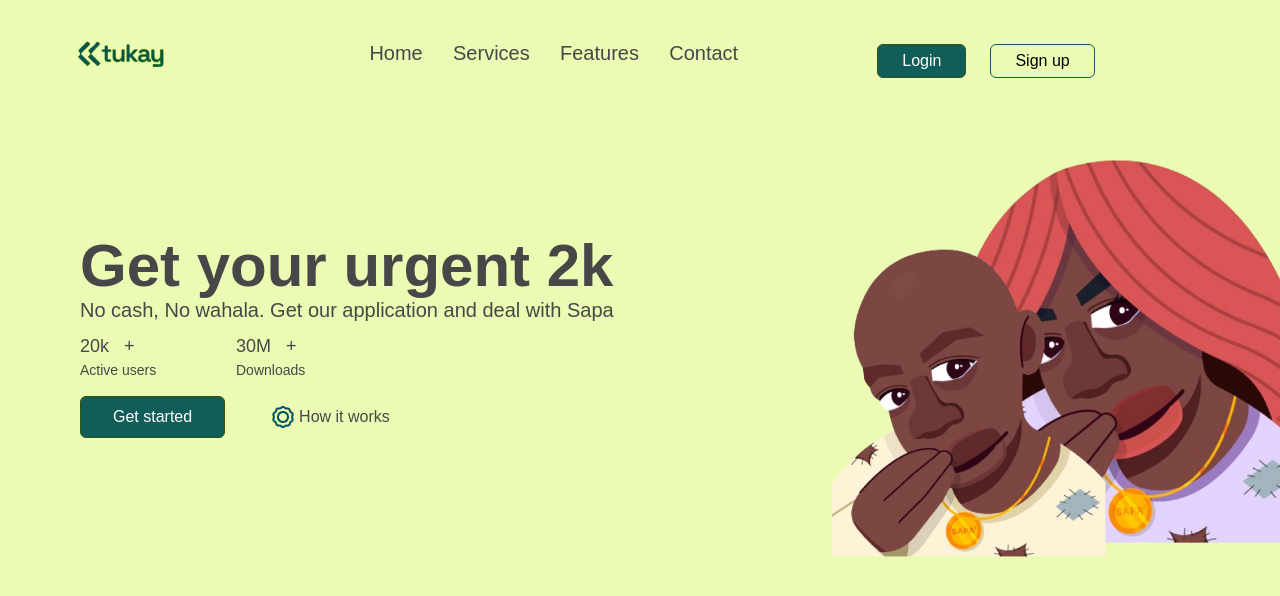
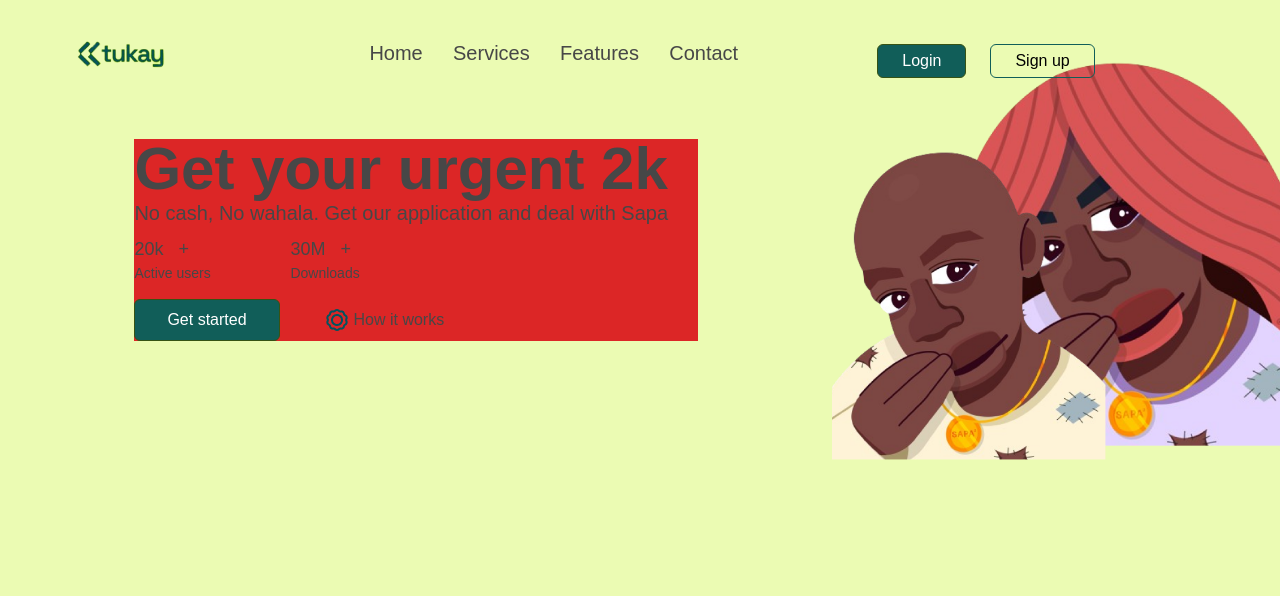
Before and after one commit to Nathaniyell/sapa-tukay, a React (Create React App) app: page / in a window 1280 px wide. Shown: the top 596 px of the page. Built offline with nearby package versions, Linux system fonts and the light colour scheme.

Commit message:
update Header.jsx and Hero.jsx

```diff
--- a/src/components/Header.jsx
+++ b/src/components/Header.jsx
@@ -7,7 +7,7 @@
   const navLinks = ["Home", "Services", "Features", "Contact"];
   const [navMobile, setNavMobile] = useState(false);
   return (
-    <nav className="flex flex-col md:flex-row items-center justify-between w-11/12 mx-auto pt-2">
+    <nav className="flex flex-col md:flex-row items-center justify-between w-11/12 mx-auto pt-2 z-10">
       <div className="flex items-center justify-between w-11/12 md:w-fit">
         <img src={Logo} alt="Logo" />
         <button
@@ -19,7 +19,7 @@
       </div>
       <div></div>
       <ul
-        className={`flex w-2/3 gap-2 lg:gap-2 md:w-1/3 mx-auto md:-mr-1 items-center justify-around md:bg-inherit flex-col md:flex-row bg-teal-600 ${
+        className={`z-10 flex w-2/3 gap-2 lg:gap-2 md:w-1/3 mx-auto md:-mr-1 items-center justify-around md:bg-inherit flex-col md:flex-row bg-teal-600 ${
           navMobile ? "translate-x-0" : "-translate-x-[200%]"
         } transition-transform md:transform-none`}
       >
@@ -34,7 +34,7 @@
           );
         })}
       </ul>
-      <aside className={`mt-4 flex flex-col md:flex-row md:gap-6 gap-4 items-center mx-auto ${
+      <aside className={`z-10 mt-4 flex flex-col md:flex-row md:gap-6 gap-4 items-center mx-auto ${
           navMobile ? "translate-x-0" : "-translate-x-[250%]"
         } transition-transform md:transform-none`}>
         <button className="border border-lime-900 bg-teal-800 text-white py-1 px-6 rounded-md">
--- a/src/components/Hero.jsx
+++ b/src/components/Hero.jsx
@@ -4,8 +4,8 @@
 
 const Hero = () => {
   return (
-    <div className='relative md:mt-5 flex items-center justify-between flex-col md:flex-row'>
-        <div className='mx-auto md:w-[44%] ml-20 text-[#474747]'>
+    <div className='absolute top-32 right-20 md:top-0 md:right-0 md:mt-5 flex items-center justify-between flex-col md:flex-row z-0'>
+        <div className='bg-red-600 w-full md:mx-auto md:w-[44%] ml-20 text-[#474747]'>
             <h1 className='text-5xl md:text-6xl font-semibold leading-relaxed'>Get your urgent 2k</h1>
             <p className='text-xl font-medium'>No cash, No wahala. Get our application and deal with Sapa</p>
           <div className='w-2/5 flex justify-between items-center gap-4 mt-2'>
```
